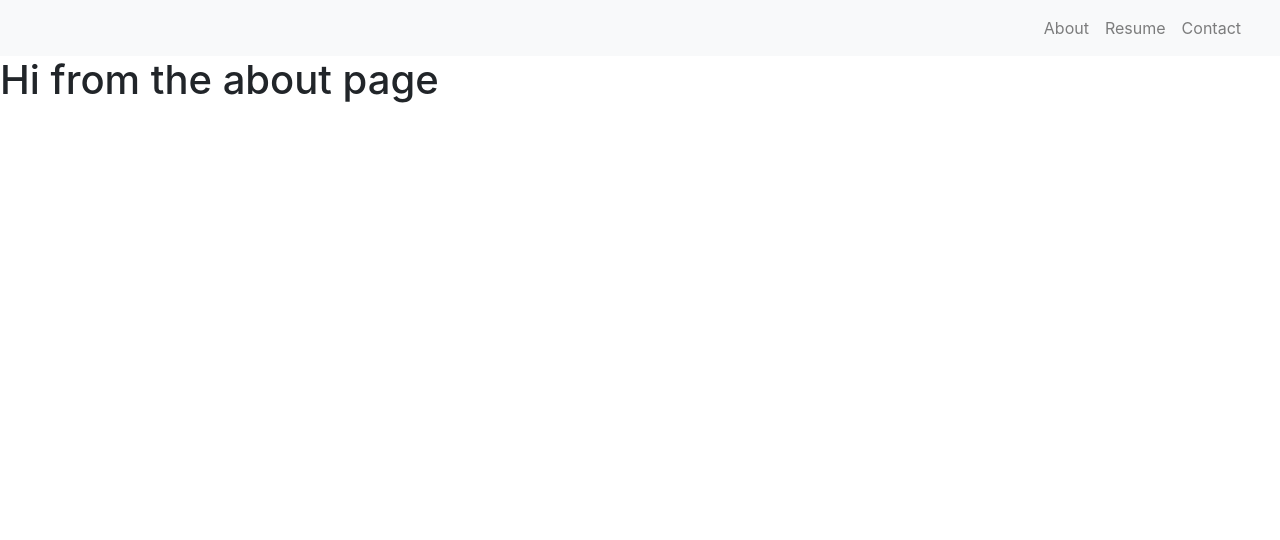
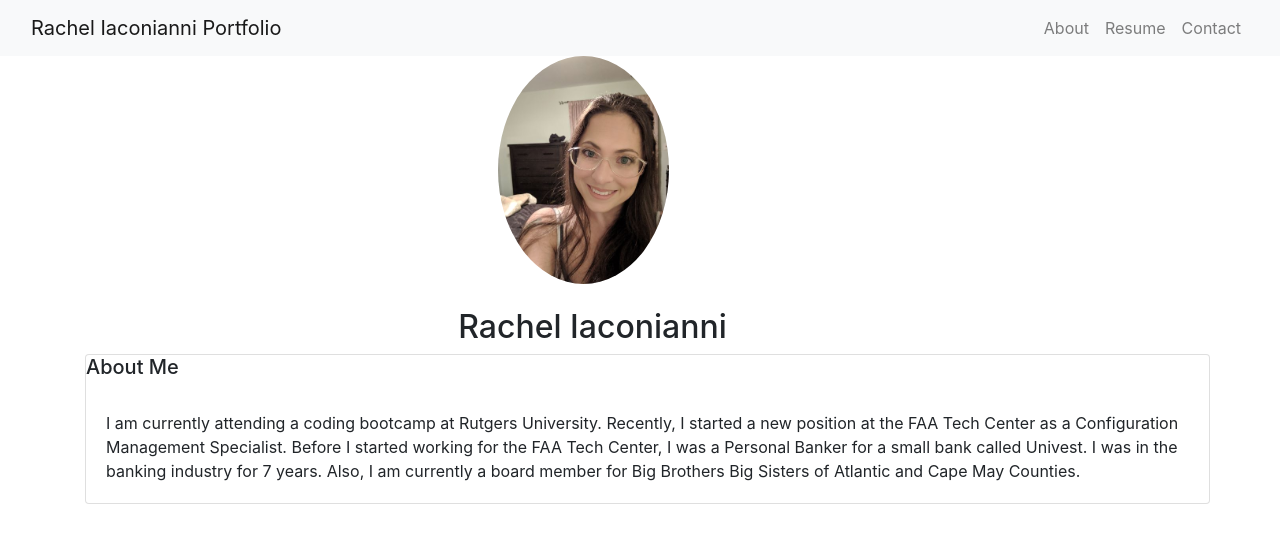
Before and after one commit to Riaconianni/React-Portfolio, a React (Create React App) app: page / in a window 1280 px wide. Shown: the top 540 px of the page. Built offline with nearby package versions, Linux system fonts and the light colour scheme; the HTML template or start-up script is replaced by a standard one.

Commit message:
added image

```diff
--- a/src/components/About.js
+++ b/src/components/About.js
@@ -1,7 +1,34 @@
 import React from 'react';
+import { Row, Col, Container, Image, Figure, Card } from 'react-bootstrap';
+import Me from '../me.jpg'
 
 function About() {
-  return <h1>Hi from the about page</h1>
+  return (
+    <Container>
+  <Row xs={12} md={4} className="justify-content-center">
+      <Figure>
+      <Figure.Image width={171} height={180} alt="Picture of Rachel" src={Me} roundedCircle/>
+      </Figure>
+  </Row>
+  <Row>
+    <Col xs={12} md={11} className="text-center">
+    <h2>Rachel Iaconianni</h2>
+    </Col>
+  </Row>
+  <Row  xs={12} md={8} className="justify-content-center ml-auto">
+    <Card>
+      <Card.Title>About Me</Card.Title>
+      <Card.Body> I am currently attending a coding bootcamp at Rutgers
+                University. Recently, I started a new position at the FAA Tech
+                Center as a Configuration Management Specialist. Before I
+                started working for the FAA Tech Center, I was a Personal Banker
+                for a small bank called Univest. I was in the banking industry
+                for 7 years. Also, I am currently a board member for Big
+                Brothers Big Sisters of Atlantic and Cape May Counties.</Card.Body>
+    </Card>
+  </Row>
+</Container>
+  )
 };
 
 export default About;
--- a/src/components/Navbar.js
+++ b/src/components/Navbar.js
@@ -6,6 +6,7 @@ function AppNavbar() {
   return (
     <Navbar bg='light' variant='light' expand='lg'>
       <Container fluid>
+        <Navbar.Brand>Rachel Iaconianni Portfolio</Navbar.Brand>
         <Navbar.Toggle aria-controls='navbar' />
         <Navbar.Collapse id='navbar'>
           <Nav className='ml-auto'>
```
Also changed, not shown: src/me.jpg (added).
